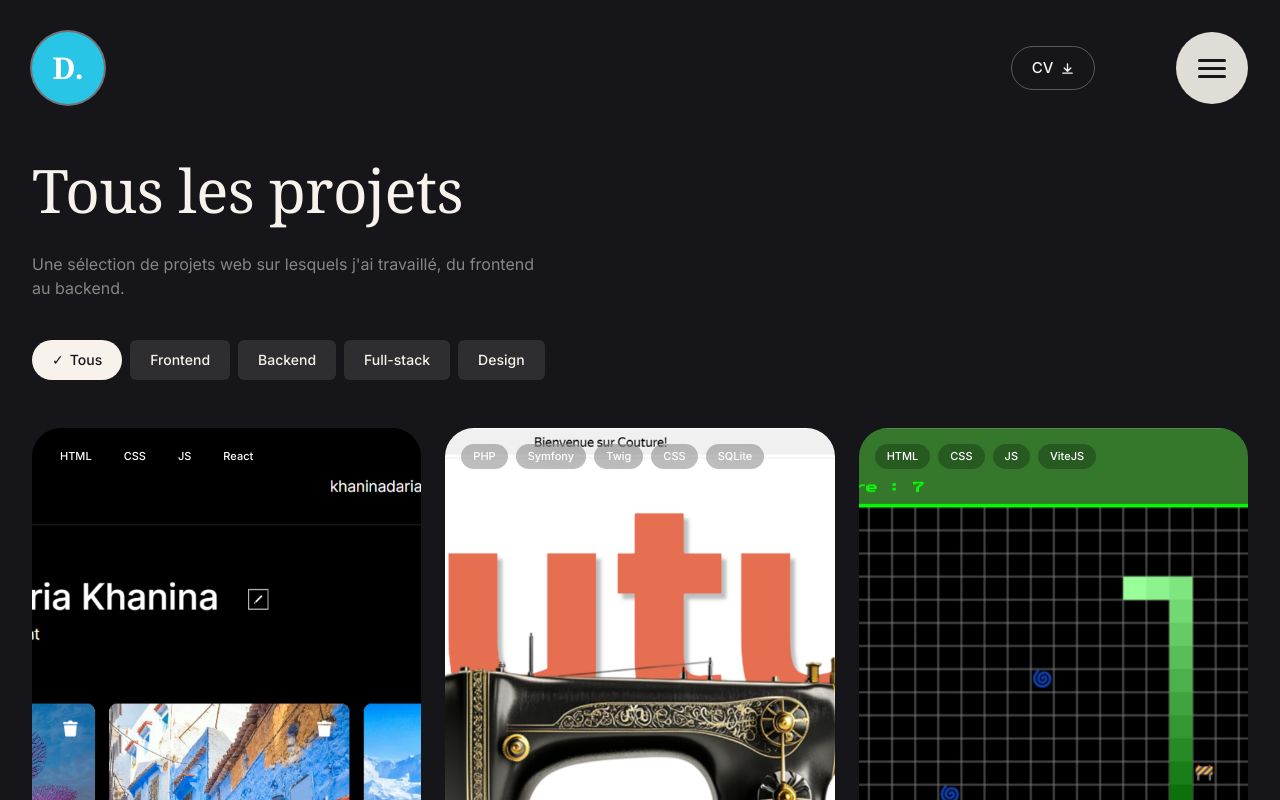
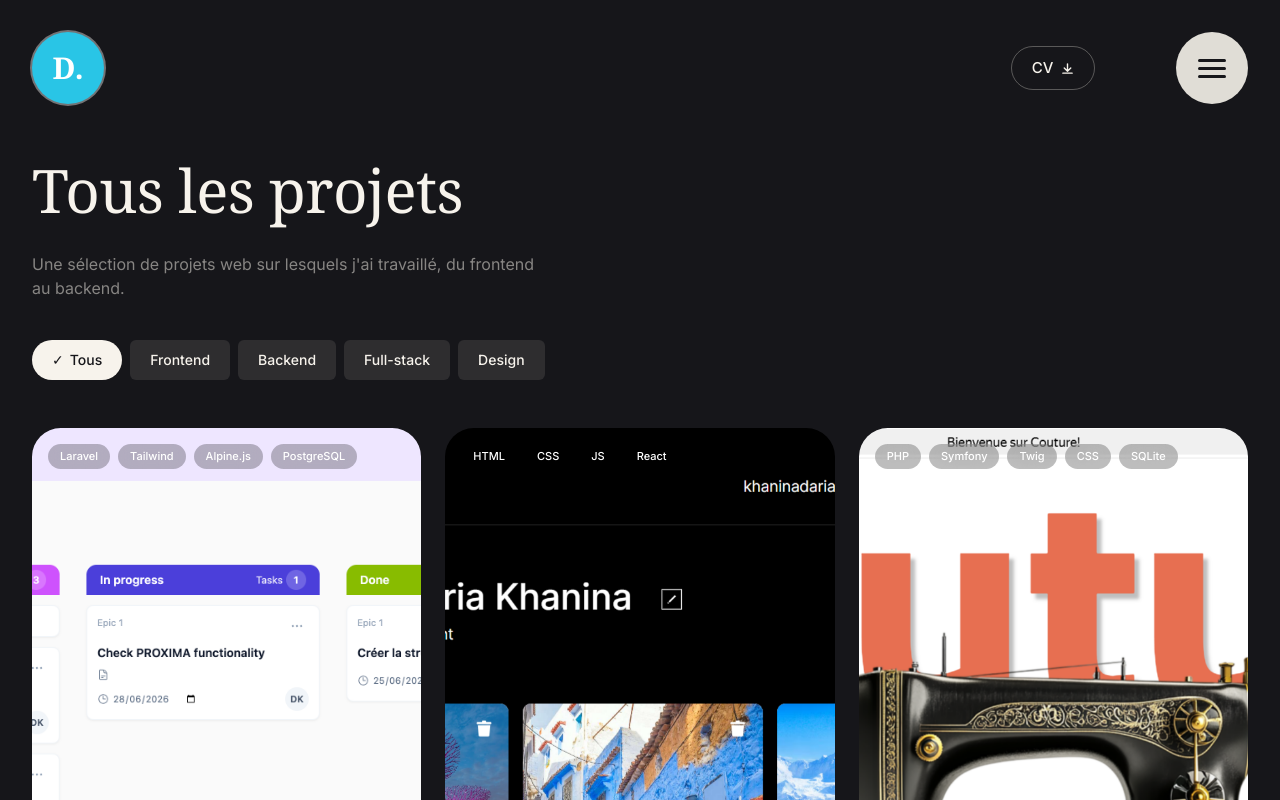
Before and after one commit to WhoLivesOnMars/portfolio-v2, a React (Vite) app: page /portfolio-v2/projets in a window 1280 px wide. Shown: the top 800 px of the page. Built offline with nearby package versions, Linux system fonts and the light colour scheme.

Commit message:
feat: add proxima project entry

```diff
--- a/src/data/projectsData.js
+++ b/src/data/projectsData.js
@@ -6,12 +6,35 @@ import five from '../assets/projects/five.png'
 import six from '../assets/projects/six.png'
 import eight from '../assets/projects/eight.png'
 import nine from '../assets/projects/nine.png'
+import ten from '../assets/projects/ten.png'
 
 export const categories = ["Tous", "Frontend", "Backend", "Full-stack", "Design"];
 
 export const projectsData = [
   {
     id: 1,
+    slug: "proxima-gestion-de-projets",
+    projectName: "Proxima — Gestion de projets",
+    category: ["Frontend", "Backend", "Fullstack"],
+    tags: ["Laravel", "Tailwind", "Alpine.js", "PostgreSQL"],
+    competences: ["COMPRENDRE", "CONCEVOIR", "DÉVELOPPER", "ENTREPRENDRE"],
+    context: "SAE 501 — BUT MMI parcours Développement web, IUT de Haguenau (2025)",
+    projectDesc: "Application web de gestion de projets collaboratifs inspirée de Trello et Jira. Elle permet de gérer des projets, sprints, epics et tâches via un tableau Kanban interactif, avec notifications, reporting et invitation d'utilisateurs par token.",
+    projectDetails: "Le principal défi technique a été d'implémenter des interactions dynamiques (drag-and-drop, filtres, notifications) avec Livewire sans recourir à un framework JavaScript dédié. J'ai également conçu un système d'onboarding automatique à l'inscription et travaillé sur des relations complexes entre sprints, epics et tâches.",
+    competenceDetails: {
+      COMPRENDRE: "Analyse des besoins d'une application de gestion de projets Agile (Scrum + Kanban) : identification des entités métier, des parcours utilisateurs et des règles de gestion des tâches et sprints.",
+      CONCEVOIR: "Conception du schéma de base de données, des user stories et des maquettes des écrans principaux (Kanban, Roadmap, Reports). Mise en place d'une architecture modulaire avec policies, factories et model events Laravel.",
+      DÉVELOPPER: "Développement fullstack d'une application Laravel 12 avec Livewire pour les composants réactifs (Kanban drag-and-drop, filtres, notifications). Implémentation du CRUD complet sur projets, sprints, epics et tâches, avec authentification, protection CSRF et règles d'accès par rôle.",
+      ENTREPRENDRE: "Gestion du projet en mode Agile avec Trello : rédaction des user stories, organisation en epics et répartition des tâches selon le planning en 4 semaines. Suivi de l'avancement sprint par sprint pour respecter les délais de la SAE.",
+    },
+    image: ten,
+    images: [],
+    code: "https://github.com/WhoLivesOnMars/proxima",
+    demo: "https://proxima-rp8b.onrender.com",
+    year: "2025",
+  },
+  {
+    id: 2,
     slug: "mesto-galerie-photo",
     projectName: "Mesto - Galerie photo",
     category: ["Frontend"],
@@ -31,7 +54,7 @@ export const projectsData = [
     year: "2023",
   },
   {
-    id: 2,
+    id: 3,
     slug: "couture-marketplace",
     projectName: "Couture",
     category: ["Frontend", "Backend", "Full-stack"],
@@ -52,7 +75,7 @@ export const projectsData = [
     year: "2025",
   },
   {
-    id: 3,
+    id: 4,
     slug: "jeu-snake",
     projectName: "Le jeu Snake",
     category: ["Frontend"],
@@ -72,7 +95,7 @@ export const projectsData = [
     year: "2025",
   },
   {
-    id: 4,
+    id: 5,
     slug: "quete-medievale-unity",
     projectName: "La Quête Médiévale",
     category: ["Design", "Full-stack"],
@@ -94,7 +117,7 @@ export const projectsData = [
     year: "2025",
   },
   {
-    id: 5,
+    id: 6,
     slug: "site-voyage",
     projectName: "Traveling in Russia",
     category: ["Frontend"],
@@ -114,7 +137,7 @@ export const projectsData = [
     year: "2022",
   },
   {
-    id: 6,
+    id: 7,
     slug: "agence-geo",
     projectName: "Site vitrine Agence GEO",
     client: "Hémisphère Web",
@@ -136,7 +159,7 @@ export const projectsData = [
     year: "2025",
   },
   {
-    id: 7,
+    id: 8,
     slug: "design-alsace-nautile",
     projectName: "Alsace Nautile Club",
     client: "Alsace Nautile Club",
@@ -159,7 +182,7 @@ export const projectsData = [
     year: "2024",
   },
   {
-    id: 8,
+    id: 9,
     slug: "design-ferme-humbert",
     projectName: "Ferme Humbert",
     category: ["Design"],
```
Also changed, not shown: src/assets/projects/ten.png (added).
